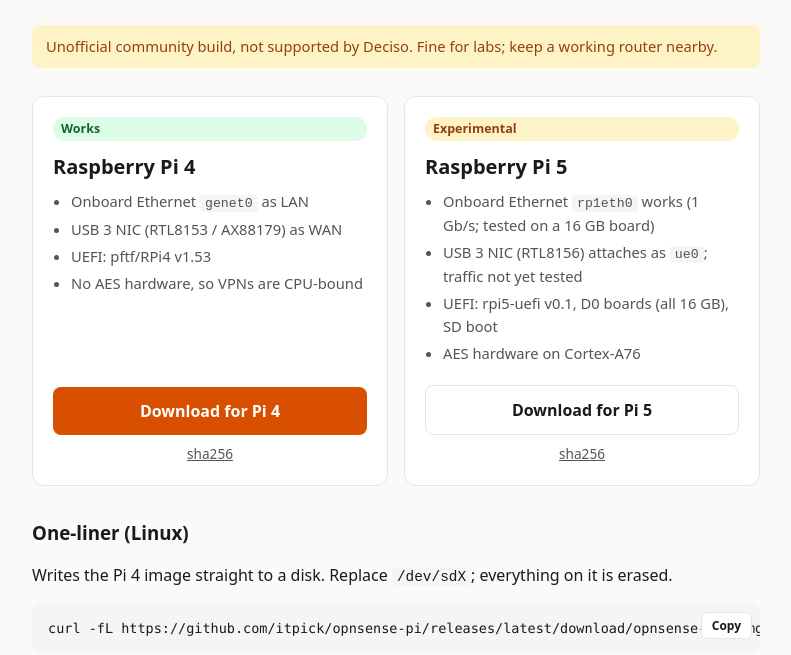
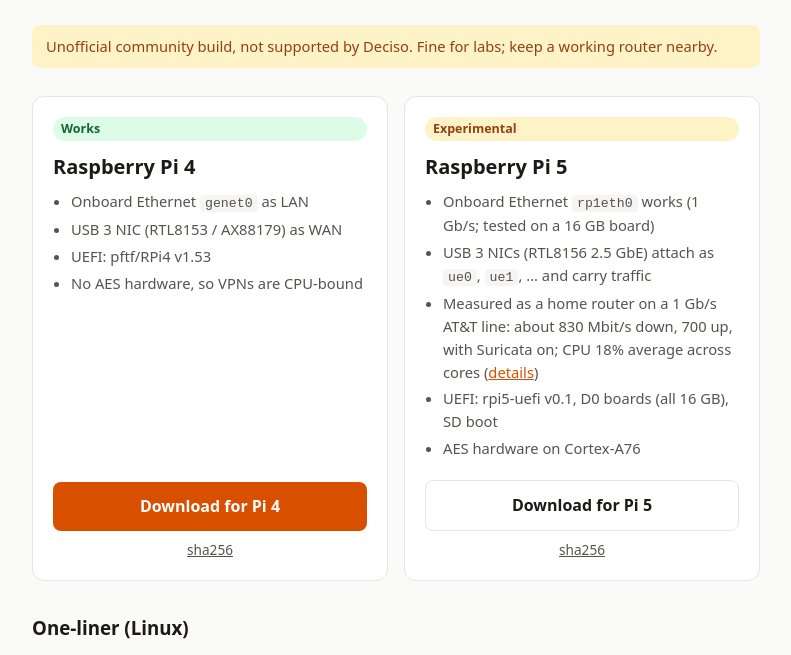
Before and after one commit to itpick/opnsense-pi, a plain HTML site: page docs/index.html in a window 1280 px wide. Shown: the part 129-784 px from the top of the page, without its empty margins (244-1035 px from the left). Drawn offline with Linux system fonts and the light colour scheme.

Commit message:
rp1_eth: 1 ms RX poll, 512-slot rings, check the RX ring on each poll
Downloads through the Pi 5 topped out near 200-300 Mbit/s on a gigabit
line while the CPU sat mostly idle. The MAC was dropping frames:
_rxnobufs climbed by thousands per test, and the MAC counted ~28% more
frames than reached the stack.

- Poll every 1 ms instead of 5 ms.
- 512-slot RX and TX rings (was 256), 511 RX buffers by default (was
  128); clamp the rxbufs sysctl so it cannot overrun the ring.
- On each poll, check the RX ring itself as well as INTR_STAT. Under
  load the poll ran ~900 times a second yet all 511 buffers filled,
  because RX_COMPLETE was not latched for frames sitting in the ring.
  Also run the task while TX descriptors are outstanding.
- After a batch, take frames that landed while cgem_recv had the lock
  dropped instead of waiting for the next poll.

Measured on the home router (Ookla, AT&T Dallas): 817-836 Mbit/s down,
696-717 up, 0% loss; was 208 down. README gains a Pi 5 throughput
section with the CPU load.

```diff
--- a/docs/index.html
+++ b/docs/index.html
@@ -72,7 +72,8 @@
       <h2>Raspberry Pi 5</h2>
       <ul>
         <li>Onboard Ethernet <code>rp1eth0</code> works (1 Gb/s; tested on a 16&nbsp;GB board)</li>
-        <li>USB 3 NIC (RTL8156) attaches as <code>ue0</code>; traffic not yet tested</li>
+        <li>USB 3 NICs (RTL8156 2.5&nbsp;GbE) attach as <code>ue0</code>, <code>ue1</code>, ... and carry traffic</li>
+        <li>Measured as a home router on a 1&nbsp;Gb/s AT&amp;T line: about 830&nbsp;Mbit/s down, 700 up, with Suricata on; CPU 18% average across cores (<a href="https://github.com/itpick/opnsense-pi#pi-5-throughput">details</a>)</li>
         <li>UEFI: rpi5-uefi v0.1, D0 boards (all 16&nbsp;GB), SD boot</li>
         <li>AES hardware on Cortex-A76</li>
       </ul>
```
Also changed, not shown: 2 other files.
